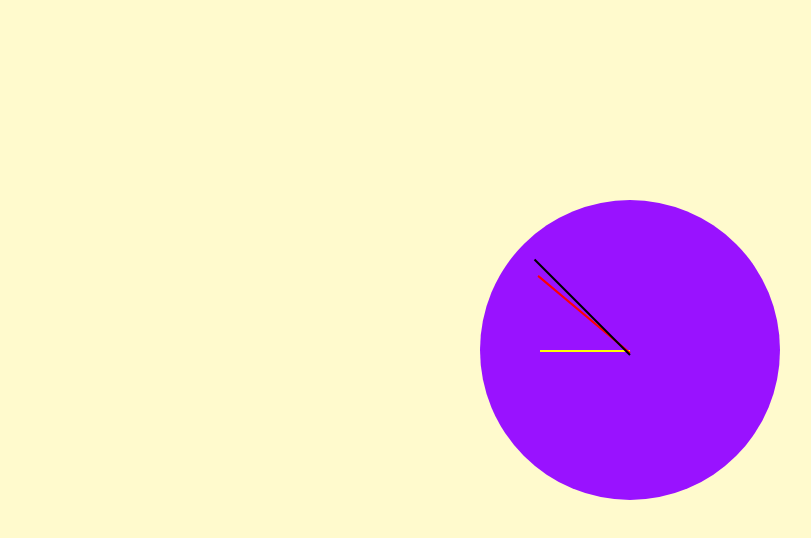
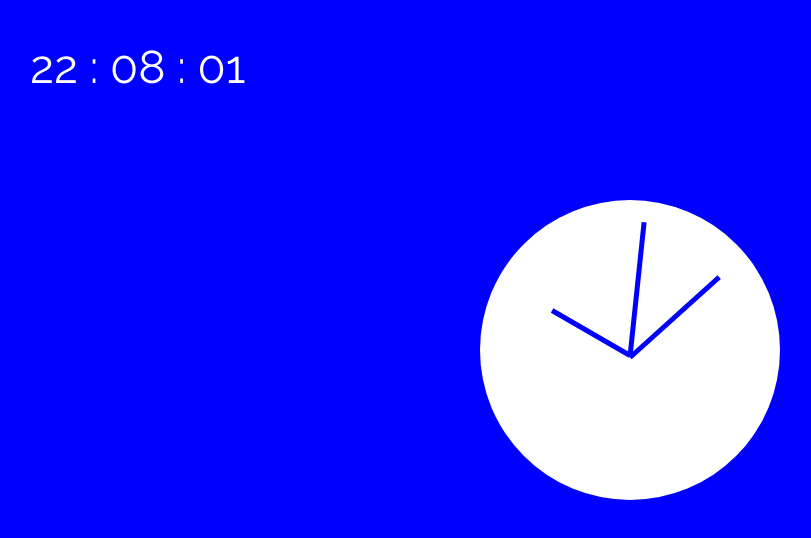
Before and after one commit to bagaski/bagaski-js-30, a plain HTML site: page 02-clock/index.html in a window 1280 px wide. Shown: the whole page, without its empty margins (10-821 px from the left). Drawn offline with Linux system fonts and the light colour scheme.

Commit message:
clock & digital ready

```diff
--- a/02-clock/index.html
+++ b/02-clock/index.html
@@ -11,6 +11,7 @@
       <div class='hand-min'></div>
       <div class='hand-sec'></div>
     </div>
+    <div class='digit-clock'></div>
     <script src='script.js'></script>
   </body>
 </html>
--- a/02-clock/script.js
+++ b/02-clock/script.js
@@ -1,18 +1,17 @@
+const handSec = document.querySelector('.hand-sec');
+const handMin = document.querySelector('.hand-min');
+const handHr = document.querySelector('.hand-hr');
+const digitClock = document.querySelector('.digit-clock');
+
 function test() {
-  const sec = document.querySelector('.hand-sec');
-  sec.style.transform = 'rotate(45deg)';
+  const time = new Date();
+  const seconds = time.getSeconds();
+  const minutes = time.getMinutes();
+  const hours = time.getHours();
+  handSec.style.transform = `rotate(${((seconds+15)/60)*360}deg)`;
+  handMin.style.transform = `rotate(${((minutes+15)/60)*360}deg)`;
+  handHr.style.transform = `rotate(${((hours+15)/12)*360}deg)`;
+  digitClock.textContent = ((hours > 10) ? hours : '0' + hours) + " : " + ((minutes > 10) ? minutes : '0' + minutes) + " : " + ((seconds > 10) ? seconds : '0' + seconds)
 }
 
-setInterval(test,1000)
-
-
-
-/*
-function myTimer() {
-  var d = new Date();
-  var t = d.toLocaleTimeString();
-  document.getElementById("demo").innerHTML = t;
-}
-
-var myVar = setInterval(myTimer, 1000);
-*/
+setInterval(test, 1000);
--- a/02-clock/style.css
+++ b/02-clock/style.css
@@ -1,9 +1,13 @@
+@import url("https://fonts.googleapis.com/css?family=Raleway:400,400i,700");
+
 body {
   background-color: lemonchiffon;
+  font-family: Raleway;
+  background-color: blue;
 }
 
 .clock {
-  background-color: #9912ff;
+  background-color: white;
   height: 300px;
   width: 300px;
   border-radius: 50%;
@@ -12,11 +16,11 @@ body {
 
 .hand-sec {
   position: relative;
-  top: 50%;
+  top: 48%;
   left: 5%;
-  background-color: black;
+  background-color: blue;
   width: 45%;
-  height: 2px;
+  height: 5px;
   transform-origin: 100%;
   transform: rotate(0deg);
   transition: all 0.5s infinite;
@@ -27,24 +31,32 @@ body {
   position: relative;
   top: 50%;
   left: 10%;
-  background-color: red;
+  background-color: blue;
   width: 40%;
-  height: 2px;
+  height: 5px;
   transform-origin: 100%;
-  transform: rotate(40deg);
+  transform: rotate(0deg);
   transition: all 0.5s infinite;
   transition-timing-function: ease-in-out;
 }
 
 .hand-hr {
   position: relative;
-  top: 50%;
+  top: 51%;
   left: 20%;
-  background-color: yellow;
+  background-color: blue;
   width: 30%;
-  height: 2px;
+  height: 5px;
   transform-origin: 100%;
   transform: rotate(0deg);
   transition: all 0.5s infinite;
   transition-timing-function: ease-in-out;
 }
+
+.digit-clock {
+  position: absolute;
+  font-size: 46px;
+  left: 40px;
+  top: 40px;
+  color: white;
+}
```
